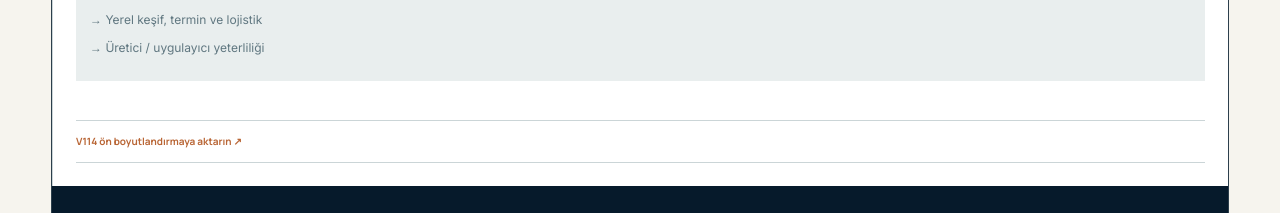
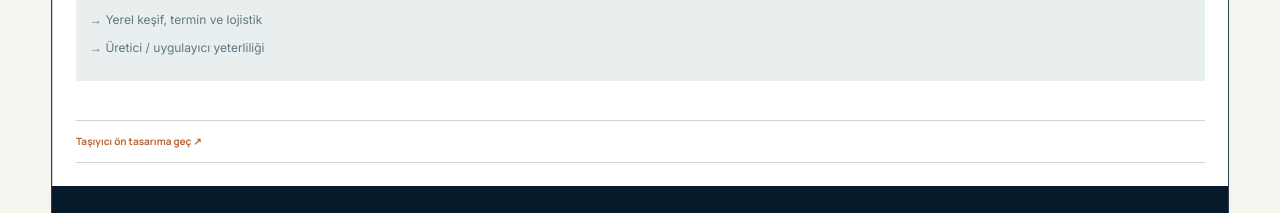
Before and after one commit to BuseIbsiroglu0637/arkemx-core-v1, a Next.js app: page /yapi-sistemi-karsilastirma in a window 1280 px wide. Shown: the part 3120-3333 px from the top of the page. Built offline with nearby package versions, Linux system fonts and the light colour scheme.

Commit message:
feat: send system comparison actions to focused engineering workspaces

```diff
--- a/app/components/SystemComparisonTool.tsx
+++ b/app/components/SystemComparisonTool.tsx
@@ -238,7 +238,7 @@ export function SystemComparisonTool({ simple = false }: { simple?: boolean } =
         {view === "matrix" && <div className="mcda-matrix"><table><caption className="sr-only">Taşıyıcı sistem teknik puan matrisi</caption><thead><tr><th>Kriter / ağırlık</th>{(Object.keys(profiles) as SystemId[]).map((id) => <th key={id}>{profiles[id].name}</th>)}</tr></thead><tbody>{criteria.map((criterion) => <tr key={criterion.id}><th><b>{criterion.label}</b><small>Ağırlık {weights[criterion.id]}/5</small></th>{(Object.keys(profiles) as SystemId[]).map((id) => <td key={id}><i style={{ "--score": `${profiles[id].scores[criterion.id] * 20}%` } as React.CSSProperties}></i><b>{profiles[id].scores[criterion.id]}</b><small>/5</small></td>)}</tr>)}</tbody></table></div>}
         {view === "sensitivity" && <div className="mcda-sensitivity"><header><span>DUYARLILIK OKUMASI</span><h3>Karar hangi girdiye ne kadar bağlı?</h3><p>Belirsizlik bandı; zemin, kesin yükler, yerel fiyat/termin, üretici ve detay seviyesi bilinmediği için sonucu tek sayı gibi yorumlamayı engeller.</p></header><div className="sensitivity-chart">{ranking.map((item) => <article key={item.id}><b>{item.name}</b><div><i style={{ left: `${item.low}%`, width: `${item.high - item.low}%` }}></i><span style={{ left: `${item.score}%` }}></span></div><small>{item.score.toFixed(1)}</small></article>)}</div><section><span>KARARIN DEĞİŞEBİLECEĞİ DURUMLAR</span>{[["Zemin ve temel","Ağır sistemlerin maliyet / deprem etkisi yeniden sıralanabilir."],["Yerel tedarik","Termin ve üretim kapasitesi hız puanını değiştirebilir."],["Yangın senaryosu",`${fireRating} dakika hedefi kaplama, kesit ve maliyeti etkiler.`],["Mimari revizyon","Açıklık ve kat değişimi mevcut puanları geçersiz kılabilir."]].map(([title,copy]) => <p key={title}><b>{title}</b><span>{copy}</span></p>)}</section></div>}
       </main>
-      <aside className="mcda-shortlist-panel"><span>03 / KISA LİSTE</span><h3>{shortlist.length} sistem birlikte incelenecek</h3>{ranking.filter((item) => shortlist.includes(item.id)).map((item) => <article key={item.id}><div><b>{item.name}</b><strong>{item.score.toFixed(1)}</strong></div><p>{item.risks[0]}</p></article>)}<div className="mcda-next-data"><span>KARARI KESİNLEŞTİREN VERİ</span>{["Zemin etüdü ve temel varsayımı","Taşıyıcı yükler ve açıklık şeması","Yangın ve yapı fiziği hedefleri","Yerel keşif, termin ve lojistik","Üretici / uygulayıcı yeterliliği"].map((item) => <p key={item}>→ {item}</p>)}</div><Link href="/tasarim-calismalari#tasiyici-on-tasarim">V114 ön boyutlandırmaya aktarın ↗</Link></aside>
+      <aside className="mcda-shortlist-panel"><span>03 / KISA LİSTE</span><h3>{shortlist.length} sistem birlikte incelenecek</h3>{ranking.filter((item) => shortlist.includes(item.id)).map((item) => <article key={item.id}><div><b>{item.name}</b><strong>{item.score.toFixed(1)}</strong></div><p>{item.risks[0]}</p></article>)}<div className="mcda-next-data"><span>KARARI KESİNLEŞTİREN VERİ</span>{["Zemin etüdü ve temel varsayımı","Taşıyıcı yükler ve açıklık şeması","Yangın ve yapı fiziği hedefleri","Yerel keşif, termin ve lojistik","Üretici / uygulayıcı yeterliliği"].map((item) => <p key={item}>→ {item}</p>)}</div><Link href="/tasiyici-on-tasarim">Taşıyıcı ön tasarıma geç ↗</Link></aside>
     </div>
     <footer className="mcda-foot"><b>Karar sınırı</b><p>MCDA sonucu, tanımlanan kriter ve ağırlıklara bağlı ön elemedir; statik uygunluk, yönetmelik kontrolü, keşif, teklif veya uygulama kararı değildir. Kesin seçim, aynı performans şartnamesine göre hazırlanmış proje alternatifleri ve güncel piyasa verisiyle yapılır.</p></footer>
   </section>;
```
